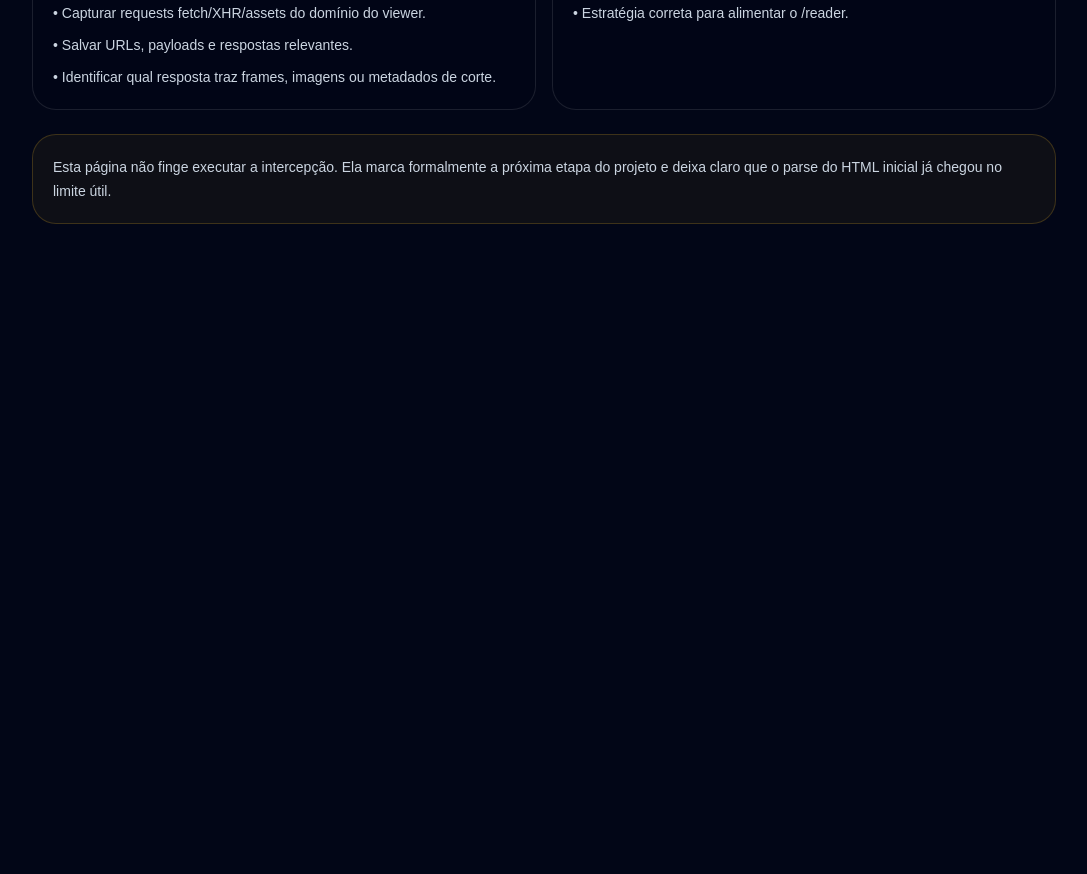
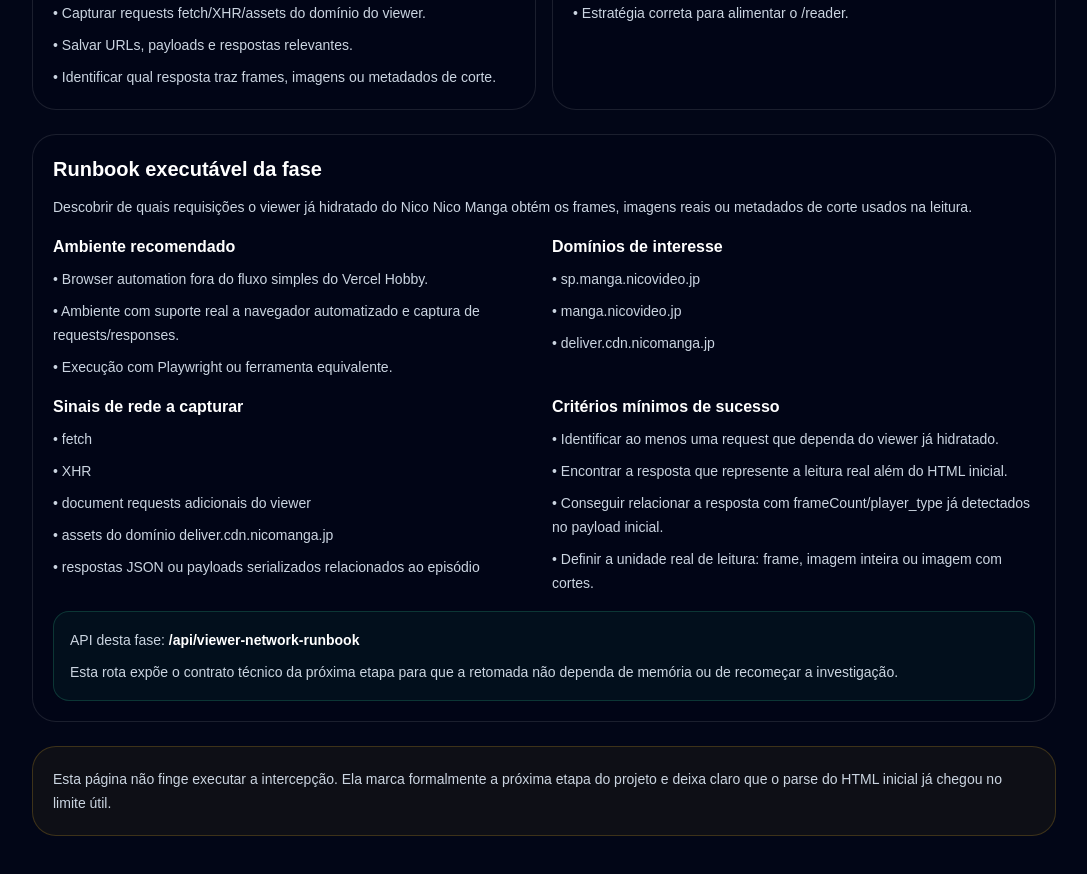
Before and after one commit to MarceloSalada/ManiacReader, a Next.js app: page /viewer-network-phase in a window 1280 px wide. Shown: the part 660-1534 px from the top of the page, without its empty margins (96-1183 px from the left). Before the commit the page ends 924 px from the top, so only its background shows below. Built offline with nearby package versions, Linux system fonts and the light colour scheme.

Commit message:
feat: add runbook link and execution contract to viewer network phase page

```diff
--- a/app/viewer-network-phase/page.tsx
+++ b/app/viewer-network-phase/page.tsx
@@ -1,9 +1,11 @@
 import Link from 'next/link';
 
 import { getViewerNetworkPhaseSummary } from '@/lib/capture/viewer-network-phase';
+import { getViewerNetworkRunbook } from '@/lib/capture/viewer-network-runbook';
 
 export default function ViewerNetworkPhasePage() {
   const summary = getViewerNetworkPhaseSummary();
+  const runbook = getViewerNetworkRunbook();
 
   return (
     <main className="min-h-screen bg-background px-6 py-10 text-foreground">
@@ -58,6 +60,60 @@
           </section>
         </div>
 
+        <section className="rounded-3xl border border-white/10 bg-slate-950/60 p-5">
+          <h2 className="text-xl font-semibold text-white">Runbook executável da fase</h2>
+          <p className="mt-3 text-sm leading-6 text-slate-300">{runbook.objective}</p>
+
+          <div className="mt-4 grid gap-4 md:grid-cols-2">
+            <div>
+              <p className="font-semibold text-white">Ambiente recomendado</p>
+              <ul className="mt-2 space-y-2 text-sm leading-6 text-slate-300">
+                {runbook.recommendedEnvironment.map((item) => (
+                  <li key={item}>• {item}</li>
+                ))}
+              </ul>
+            </div>
+
+            <div>
+              <p className="font-semibold text-white">Domínios de interesse</p>
+              <ul className="mt-2 space-y-2 text-sm leading-6 text-slate-300">
+                {runbook.domainsOfInterest.map((item) => (
+                  <li key={item}>• {item}</li>
+                ))}
+              </ul>
+            </div>
+          </div>
+
+          <div className="mt-4 grid gap-4 md:grid-cols-2">
+            <div>
+              <p className="font-semibold text-white">Sinais de rede a capturar</p>
+              <ul className="mt-2 space-y-2 text-sm leading-6 text-slate-300">
+                {runbook.networkSignalsToCapture.map((item) => (
+                  <li key={item}>• {item}</li>
+                ))}
+              </ul>
+            </div>
+
+            <div>
+              <p className="font-semibold text-white">Critérios mínimos de sucesso</p>
+              <ul className="mt-2 space-y-2 text-sm leading-6 text-slate-300">
+                {runbook.minimumSuccessCriteria.map((item) => (
+                  <li key={item}>• {item}</li>
+                ))}
+              </ul>
+            </div>
+          </div>
+
+          <div className="mt-4 rounded-2xl border border-emerald-400/20 bg-emerald-400/5 p-4 text-sm leading-6 text-slate-300">
+            <p>
+              API desta fase: <span className="font-semibold text-white">/api/viewer-network-runbook</span>
+            </p>
+            <p className="mt-2">
+              Esta rota expõe o contrato técnico da próxima etapa para que a retomada não dependa de memória ou de recomeçar a investigação.
+            </p>
+          </div>
+        </section>
+
         <div className="rounded-3xl border border-amber-400/20 bg-amber-400/5 p-5 text-sm leading-6 text-slate-300">
           <p>
             Esta página não finge executar a intercepção. Ela marca formalmente a próxima etapa do projeto e deixa claro
```
